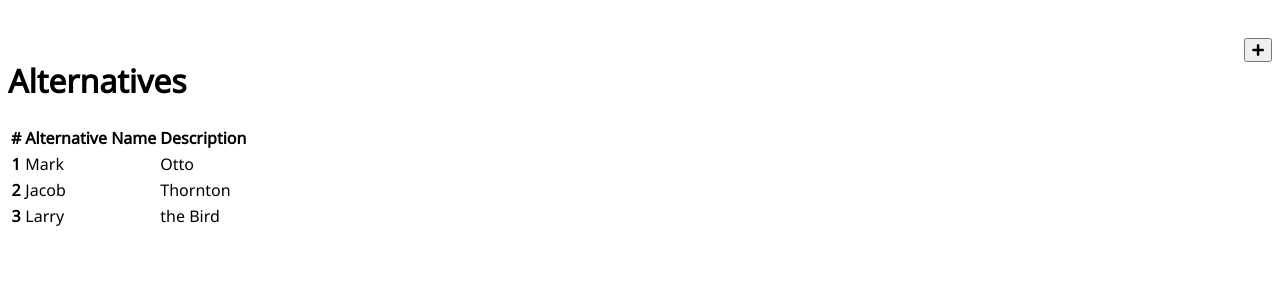
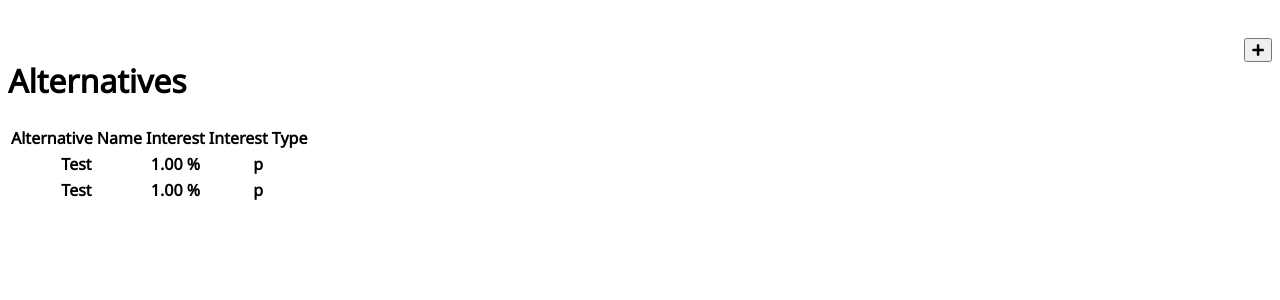
Before and after one commit to PrettyBoyHelios/FinantialCalculator, a Django app: page /calc/alt/ in a window 1280 px wide. Shown: the part 144-444 px from the top of the page. Run offline with Django 3.2, Linux system fonts and the light colour scheme; data comes from the database, SQL or seed files in the repository; both versions use the stored data as it was after the commit; lists and menus that the app fills with data are empty; some libraries are stand-ins or nearby versions.

Commit message:
gitignore updates
Added .pyc and .sqlite2 to gitignore + changes in alternatives list

```diff
--- a/Calculator/templates/Calculator/alternatives.html
+++ b/Calculator/templates/Calculator/alternatives.html
@@ -17,27 +17,19 @@
         <table class="table">
           <thead>
             <tr>
-              <th scope="col">#</th>
-              <th scope="col">Alternative Name</th>
-              <th scope="col">Description</th>
+                <th scope="col">Alternative Name</th>
+                <th scope="col">Interest</th>
+                <th scope="col">Interest Type</th>
             </tr>
           </thead>
           <tbody>
-            <tr>
-              <th scope="row">1</th>
-              <td>Mark</td>
-              <td>Otto</td>
-            </tr>
-            <tr>
-              <th scope="row">2</th>
-              <td>Jacob</td>
-              <td>Thornton</td>
-            </tr>
-            <tr>
-              <th scope="row">3</th>
-              <td>Larry</td>
-              <td>the Bird</td>
-            </tr>
+              {% for alt in alts %}
+                  <tr>
+                      <th scope="col">{{ alt.name }}</th>
+                      <th scope="col">{{ alt.interest }} %</th>
+                      <th scope="col">{{ alt.interest_type }}</th>
+                  </tr>
+              {% endfor %}
           </tbody>
         </table>
     </div>
--- a/Calculator/views.py
+++ b/Calculator/views.py
@@ -22,7 +22,8 @@ def create_alternative(request):
         if form.is_valid():
             alternative = form.save(commit=False)
             alternative.save()
-            return render(request, "Calculator/alternatives.html")
+            #return render(request, "Calculator/alternatives.html")
+            return alternatives_list(request)
         else:
             return HttpResponse("Invalid form")
 
```
Also changed, not shown: db.sqlite3, 1 other file.
